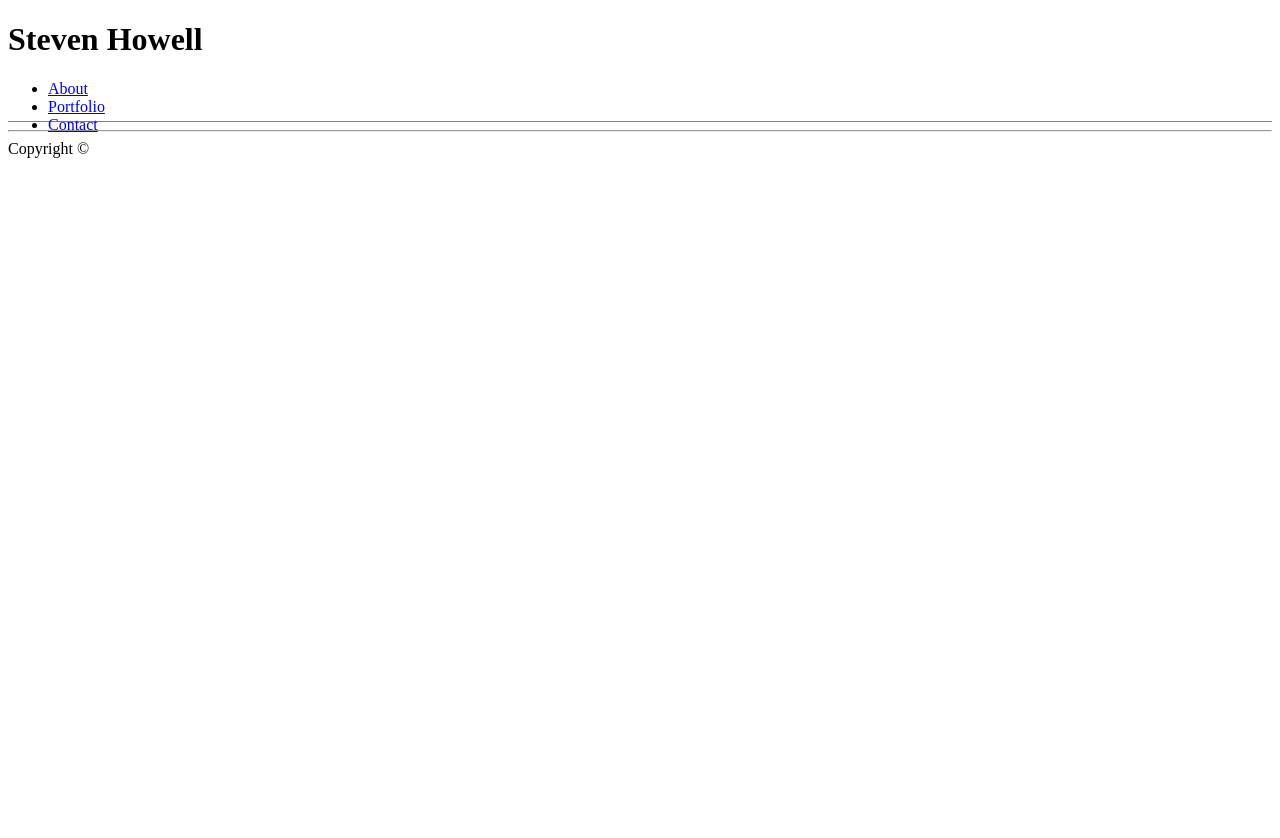
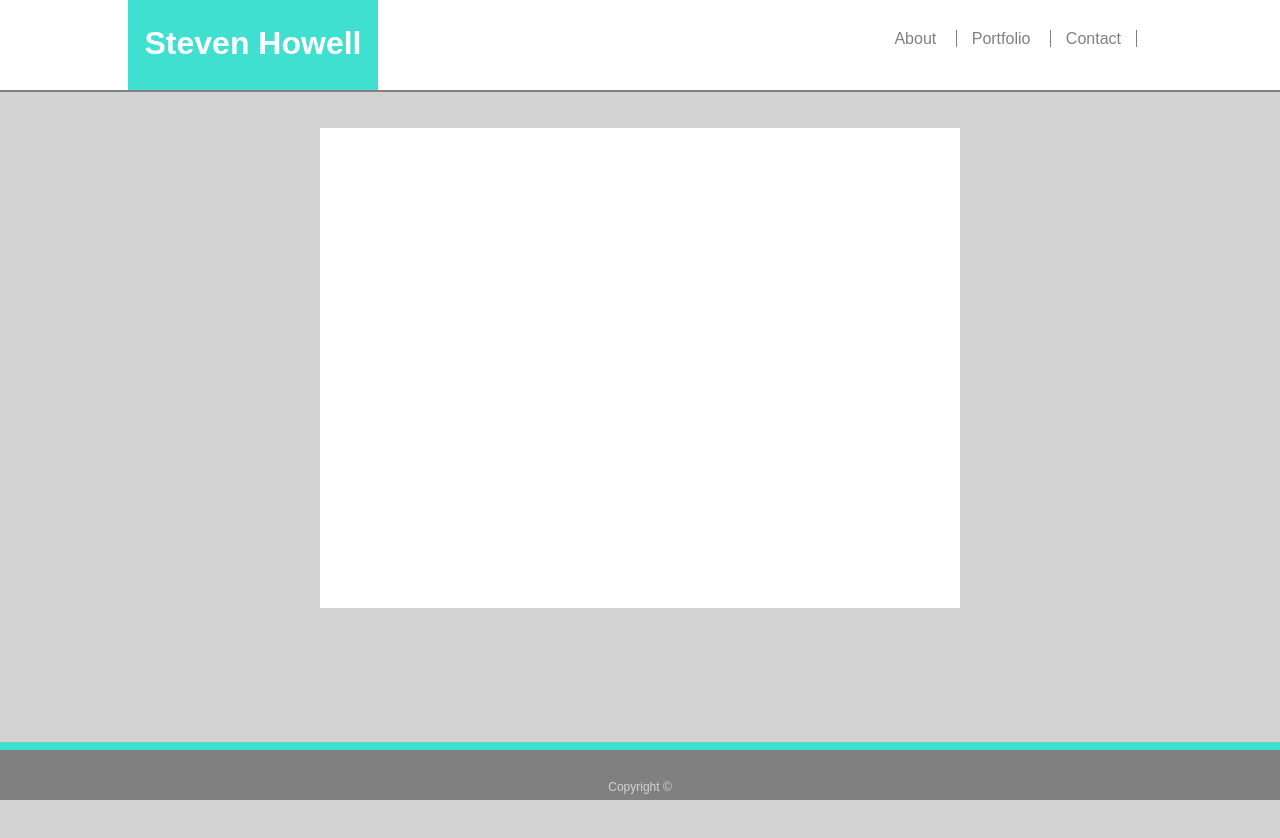
Before and after one commit to showel22/Basic-Portfolio, a plain HTML site: page index.html in a window 1280 px wide. Before the commit the page ends 800 px from the top, so only its background shows below. Drawn offline with Linux system fonts and the light colour scheme.

Commit message:
Updated Styling

```diff
--- a/assets/css/style.css
+++ b/assets/css/style.css
@@ -1,5 +1,70 @@
+html {
+    height: 100%;
+}
+
+body {
+    height: 100%;
+    padding: 0;
+    margin: 0;
+    font-family: Arial, Helvetica, sans-serif;
+    background-color: lightgrey;
+}
+
 #header {
-    width: 100%;
-    height: 100px;
-    border-bottom: 1px solid slategray;
+    width: 80%;
+    height: 90px;
+    border-bottom: 2px solid grey;
+    padding: 0 10% 0 10%;
+    line-height: 45px;
+    position: absolute;
+    top: 0;
+    z-index: 999;
+    background-color: #fff;
 }
+
+#title {
+    float: left;
+    height: 100%;
+    background-color:turquoise;
+    color: #fff;
+    width: 250px;
+    text-align: center;
+}
+
+#navigation {
+    float: right;
+}
+
+#navigation li {
+    display: inline;
+    margin-right: 15px;
+    padding-right: 15px;
+    border-right: 1px solid grey;
+}
+
+#navigation li a {
+    text-decoration: none;
+    color: grey;
+}
+
+#content {
+    height: 60%;
+    width: 50%;
+    margin: 10% 25%;
+    background-color: #fff;
+}
+
+#footer {
+    position: absolute;
+    bottom: 0;
+    z-index: 999;
+    width: 80%;
+    height: 50px;
+    padding: 0 10% 0 10%;
+    text-align: center;
+    background-color: grey;
+    border-top: 8px solid turquoise;
+    color: lightgray;
+    line-height: 75px;
+    font-size: 12px;
+}
--- a/index.html
+++ b/index.html
@@ -28,7 +28,6 @@
 
     </div>
     <div id="footer">
-        <hr />
         <div>
             <span>Copyright ©</span>
         </div>
```
Also changed, not shown: contact.html (+0 -1 lines), portfolio.html (+0 -1 lines).
